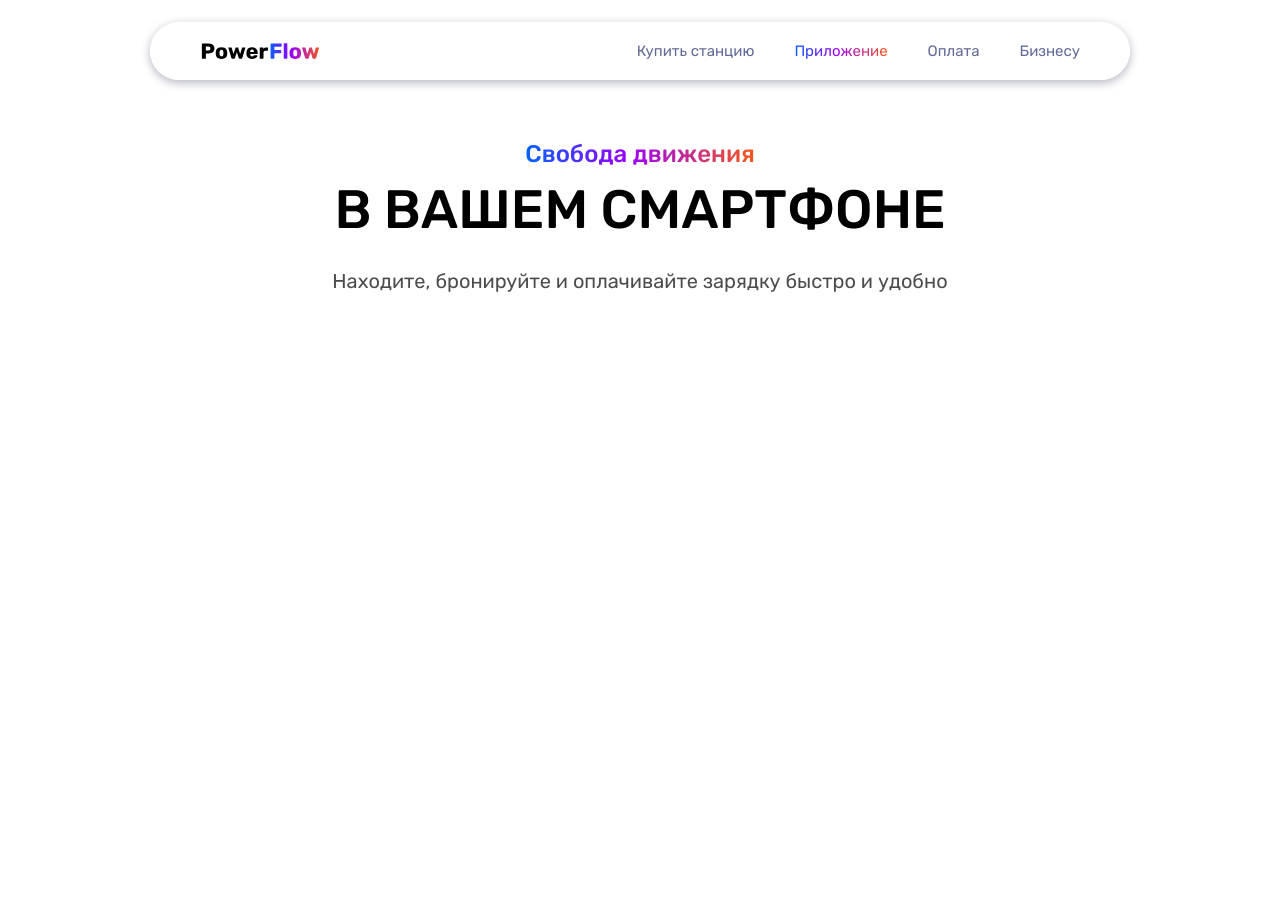
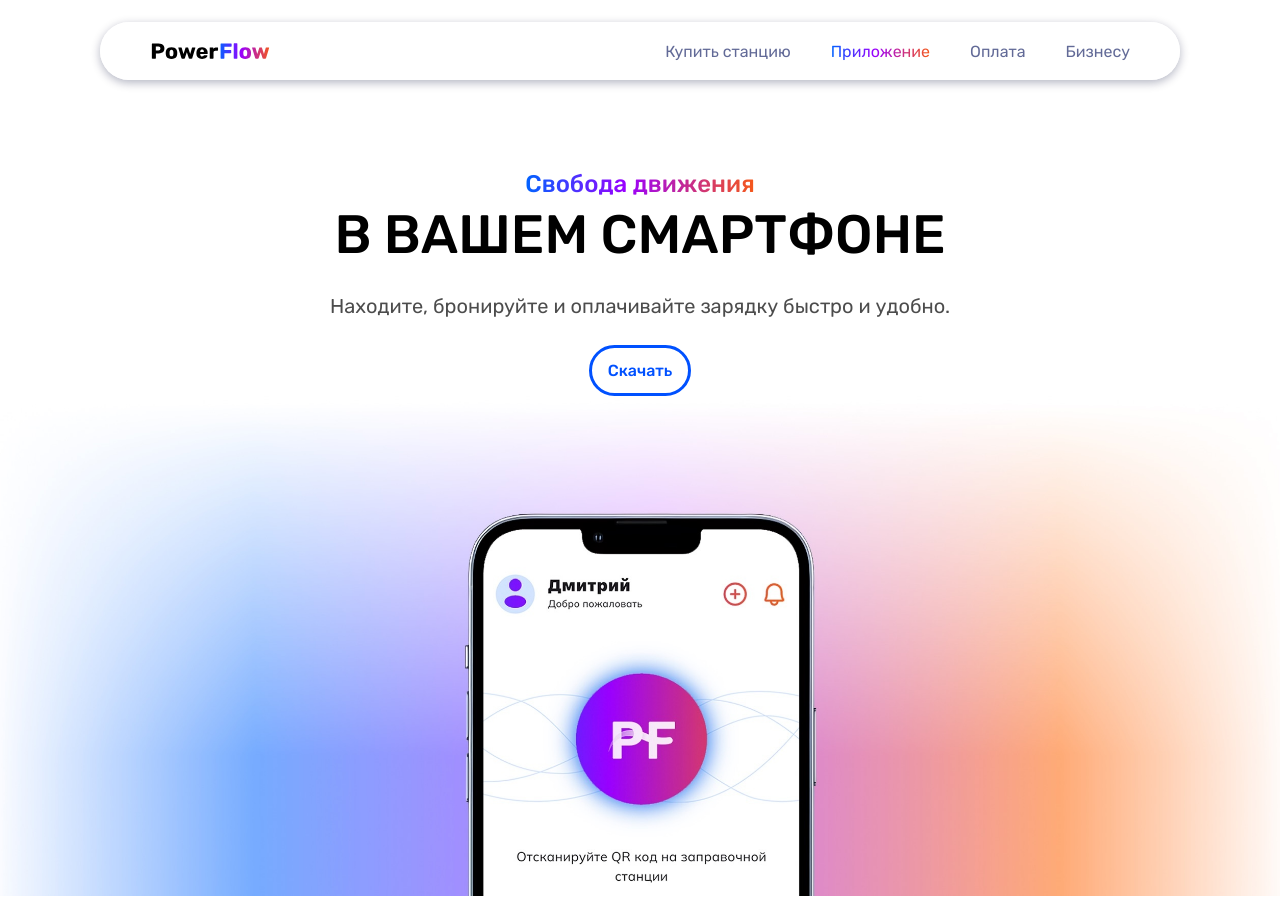
Before and after one commit to DmitryKochmar/DmitryKochmar.github.io, a plain HTML site: page pages/about-app.html in a window 1280 px wide. Shown: the top 899 px of the page. Drawn offline with Linux system fonts and the light colour scheme; files whose address does not match are found by name.

Commit message:
Fix 'index.html' adaptive using 'img' tag. Adaptive first section at 'for-business.html'.

```diff
--- a/pages/about-app.html
+++ b/pages/about-app.html
@@ -36,8 +36,10 @@
             <p class="accent-text">Cвобода движения</p>
             <div class="lead-block">
                 <p class="h1">в вашем смартфоне</p>
-                <p class="lead">Находите, бронируйте и оплачивайте зарядку быстро и удобно</p>
+                <p class="lead">Находите, бронируйте и оплачивайте зарядку быстро и удобно.</p>
+                <a class="btn" href="">Скачать</a>
             </div>
+            <img class="image" src="../img/images/section_1_app.jpeg" alt="Снимок экрана телефона с приложением PowerFlow.">
         </section>
         <section class="grid-about-business scroll-section">
             <article class="z1">
--- a/styles/about-app-styles.css
+++ b/styles/about-app-styles.css
@@ -1,66 +1,24 @@
 @import url(./main.css);
 
-:root {
-    --gradientColor: linear-gradient(270deg, #FF6200 -5.87%, #90F 56.28%, #0064FF 100%);
-    --lightBlueColor: rgb(0 81 255);
-    --darkBlueColor: rgb(2 10 53);
-    --darkBlueOpacityColor: rgb(31 43 107 / 0.7);
-    --whiteColor: rgb(255 255 255);
-    --blackColor: rgb(0 0 0);
-    --blackOpacityColor: rgb(0 0 0 / 0.7);
 
-    --borderRadius: 20px;
-    --blockShadow: 0px 0px 30px 0px rgb(2 10 53 / 0.3);
-
-
-
-    --rubikFont: "Rubik", system-ui, -apple-system, BlinkMacSystemFont, 'Segoe UI', Roboto, Oxygen, Ubuntu, Cantarell, 'Open Sans', 'Helvetica Neue', sans-serif;
-    --leadText: 400 20px/150% var(--rubikFont);
-    --text: 400 18px/170% var(--rubikFont);
-    --smallText: 400 15px/normal var(--rubikFont);
-    --btnText: 500 16px/normal var(--rubikFont);
-    --accentText: 500 24px/normal var(--rubikFont);
-    --h1: 500 54px/normal var(--rubikFont);
-    --h2: 500 48px/normal var(--rubikFont);
-    --h3: 500 22px/normal var(--rubikFont);
-
-
-    /* font: [font-style] [font-variant] [font-weight] [font-size]/[line-height] [font-family];  */
-
-    --rel1: 24px;
-    --rel2: 54px;
-    --sectionSeparator: 260px;
-    --sectionPaddingInline: 150px;
-    --paddingArticle: 40px;
-
-
-    --transition: all 0.4s ease 0.001s;
-
-
-}
+/*to main ?*/
 .hero-section {
-    height: 100vh;
-    background-image: url("../img/images/section_1_app.png");
-    background-size: cover;
-    background-position: center;
-    background-repeat: no-repeat;
-    /* padding-top: 10%; */
-    padding-top: 140px;
+    padding-top: 170px;
+    padding-inline: var(--leadPaddingInline);
 
     display: flex;
     flex-direction: column;
     justify-content: start;
     align-items: center;
-    gap: 5px;
 }
-
-.lead-block {
-    display: flex;
-    flex-direction: column;
-    justify-content: space-between;
-    align-items: center;
-    gap: var(--rel1);
+.hero-section .image {
+    height: 500px;
+    width: 100%;
+    object-fit: cover;
+    object-position: center;
+    overflow: visible;
 }
+/*to main ?*/
 
 .grid-about-business {
     height: 120vh;
@@ -70,6 +28,14 @@
     grid-template-areas: "z1 z1"
                          "z2 z3";
     gap: 20px;
+
+
+
+
+
+
+
+    display: none;
 }
 .grid-about-business article {
     padding: var(--paddingArticle);
@@ -89,14 +55,20 @@
     grid-area: z3;
 }
 
-/* .how-to-start{
-    height: 40vh;
-} */
+
 .steps-container {
     display: flex;
     flex-direction: row;
     justify-content: space-between;
     gap:20px;
+
+
+
+
+
+
+
+    display: none !important;
 }
 
 .steps-container article {
--- a/styles/main-page.css
+++ b/styles/main-page.css
@@ -2,19 +2,21 @@
 
 /* Главная секция */
 .hero-section {
-    height: 900px;
     padding-top: 170px;
     padding-inline: var(--leadPaddingInline);
 
-    background-image: url(../img/images/section_1.jpeg);
-    background-size: cover;
-    background-position: center;
-    background-repeat: no-repeat;
 
     display: flex;
     flex-direction: column;
     justify-content: start;
     align-items: center;
+}
+.hero-section .image {
+    height: 500px;
+    width: 100%;
+    object-fit: cover;
+    object-position: center;
+    overflow: visible;
 }
 
 
--- a/styles/main.css
+++ b/styles/main.css
@@ -271,9 +271,10 @@ body {
     :root {
         /*changed*/
         --text: 400 16px/170% var(--rubikFont);
+        --accentText: 500 22px/normal var(--rubikFont);
         --leadText: 400 18px/150% var(--rubikFont);
-        --h1: 500 50px/normal var(--rubikFont);
-        --h2: 500 44px/normal var(--rubikFont);
+        --h1: 500 44px/normal var(--rubikFont);
+        --h2: 500 40px/normal var(--rubikFont);
         --h3: 500 20px/normal var(--rubikFont);
 
         --rel1: 24px;
@@ -332,6 +333,7 @@ body {
         /*changed*/
         --btnText: 500 15px/normal var(--rubikFont);
         --text: 400 15px/170% var(--rubikFont);
+        --accentText: 500 20px/normal var(--rubikFont);
         --leadText: 400 15px/150% var(--rubikFont);
         --h1: 500 34px/normal var(--rubikFont);
         --h2: 500 32px/normal var(--rubikFont);
@@ -342,8 +344,8 @@ body {
         --sectionSeparator: 170px;
         --sectionPaddingInline: 10px;
         --leadPaddingInline: 30px;
-        --paddingArticle: 20px;
-        --borderRadius: 15px;
+        --paddingArticle: 25px;
+        --borderRadius: 20px;
 
     }
     .header {
```
Also changed, not shown: index.html (+2 -0 lines), img/images/section_1.jpeg, img/images/section_1_app.jpeg (added), 3 other files.
